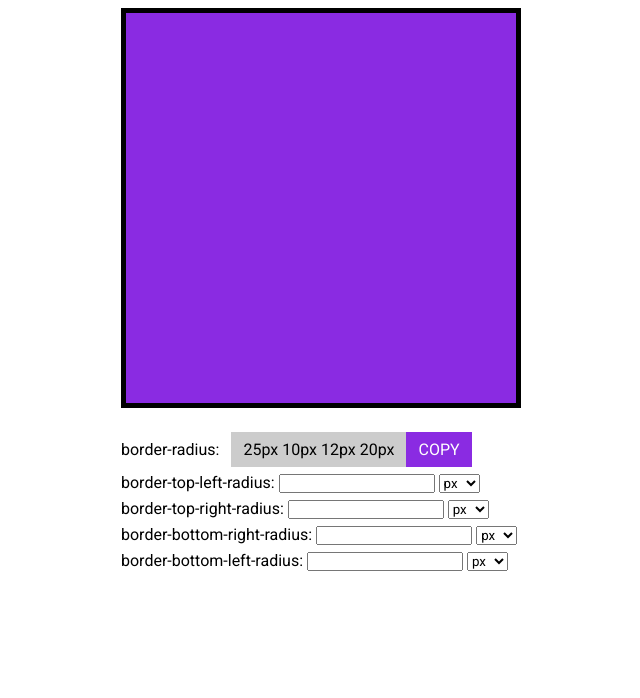
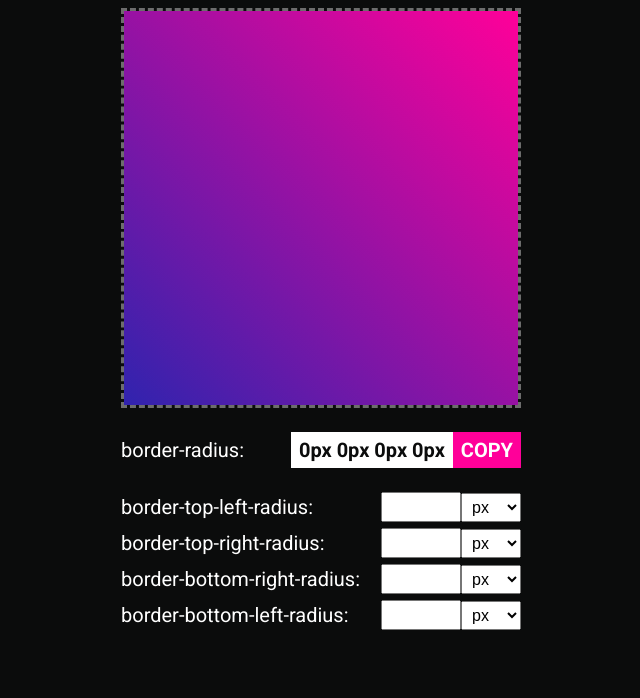
Before and after one commit to deividas-aldonis/border-radius-previewer, a plain HTML site: page index.html in a window 1280 px wide. Shown: the part 102-800 px from the top of the page, without its empty margins (319-959 px from the left). Drawn offline with Linux system fonts and the light colour scheme.

Commit message:
Add more styles

```diff
--- a/index.html
+++ b/index.html
@@ -22,15 +22,17 @@
         <div class="box"></div>
       </div>
 
-      <div class="settings">
-        <div class="output">
-          <span>border-radius:</span>
-          <div class="border-radius-value">25px 10px 12px 20px</div>
-          <div class="copy-btn">COPY</div>
+      <div class="border-radius">
+        <span class="text">border-radius:</span>
+        <div class="copy text">
+          <span class="copy-value">0px 0px 0px 0px</span>
+          <button class="copy-btn">COPY</button>
         </div>
+      </div>
 
-        <div class="property">
-          <span>border-top-left-radius:</span>
+      <div class="border-radius-settings">
+        <div>
+          <span class="text">border-top-left-radius:</span>
 
           <input class="border-top-left-input" type="number" />
           <select class="border-top-left-select" name="units">
@@ -40,8 +42,8 @@
           </select>
         </div>
 
-        <div class="property">
-          <span>border-top-right-radius:</span>
+        <div>
+          <span class="text">border-top-right-radius:</span>
           <input class="border-top-right-input" type="number" />
           <select class="border-top-right-select" name="units">
             <option value="px">px</option>
@@ -50,8 +52,8 @@
           </select>
         </div>
 
-        <div class="property">
-          <span>border-bottom-right-radius:</span>
+        <div>
+          <span class="text">border-bottom-right-radius:</span>
           <input class="border-bottom-right-input" type="number" />
           <select class="border-bottom-right-select" name="units">
             <option value="px">px</option>
@@ -60,8 +62,8 @@
           </select>
         </div>
 
-        <div class="property">
-          <span>border-bottom-left-radius:</span>
+        <div>
+          <span class="text">border-bottom-left-radius:</span>
           <input class="border-bottom-left-input" type="number" />
           <select class="border-bottom-left-select" name="units">
             <option value="px">px</option>
--- a/style.css
+++ b/style.css
@@ -1,19 +1,37 @@
 * {
   padding: 0;
   margin: 0;
-
-  font-family: inherit;
 
   box-sizing: border-box;
 }
 
 body {
+  color: #fff;
+  background-color: #0b0c0c;
+
   font-family: "Roboto", sans-serif;
+}
+
+button {
+  border: none;
+  color: inherit;
+  font-size: inherit;
+  font-family: inherit;
+  font-weight: inherit;
+}
+
+input,
+select {
+  font-size: 16px;
+  padding: 4px 6px;
+}
+
+.text {
+  font-size: 20px;
 }
 
 .container {
   margin-top: 48px;
-  /* box-shadow: rgba(100, 100, 111, 0.2) 0px 7px 29px 0px; */
 }
 
 .title {
@@ -27,18 +45,52 @@ body {
   width: 50vmin;
   margin-inline: auto;
   margin-bottom: 24px;
-
-  border: 5px solid black;
+  border: 3px dashed rgb(255 255 255 / 40%);
 }
 
 .box {
   width: 100%;
   height: 100%;
 
-  background-color: blueviolet;
+  background-image: linear-gradient(45deg, #3023ae 0%, #ff0099 100%);
 }
 
-.settings {
+.border-radius {
+  display: flex;
+  align-items: center;
+  justify-content: space-between;
+  width: 50vmin;
+  margin-inline: auto;
+  margin-bottom: 24px;
+}
+
+.copy {
+  display: flex;
+
+  font-weight: bold;
+}
+
+.copy-value {
+  padding: 6px 8px;
+
+  color: #0b0c0c;
+  background-color: #fff;
+}
+
+.copy-btn {
+  padding: 6px 8px;
+
+  background-color: #ff0099;
+
+  transition: background-color 150ms ease-in;
+  cursor: pointer;
+}
+
+.copy-btn:hover {
+  background-color: #3023ae;
+}
+
+.border-radius-settings {
   display: flex;
   flex-direction: column;
   gap: 6px;
@@ -46,22 +98,8 @@ body {
   margin-inline: auto;
 }
 
-.output {
-  display: flex;
+.border-radius-settings > div {
+  display: grid;
+  grid-template-columns: 65% 20% 15%;
   align-items: center;
 }
-
-.border-radius-value {
-  margin-left: 12px;
-  padding: 8px 12px;
-
-  background-color: #ccc;
-}
-
-.copy-btn {
-  padding: 8px 12px;
-
-  background-color: blueviolet;
-  color: #fff;
-  cursor: pointer;
-}
```
